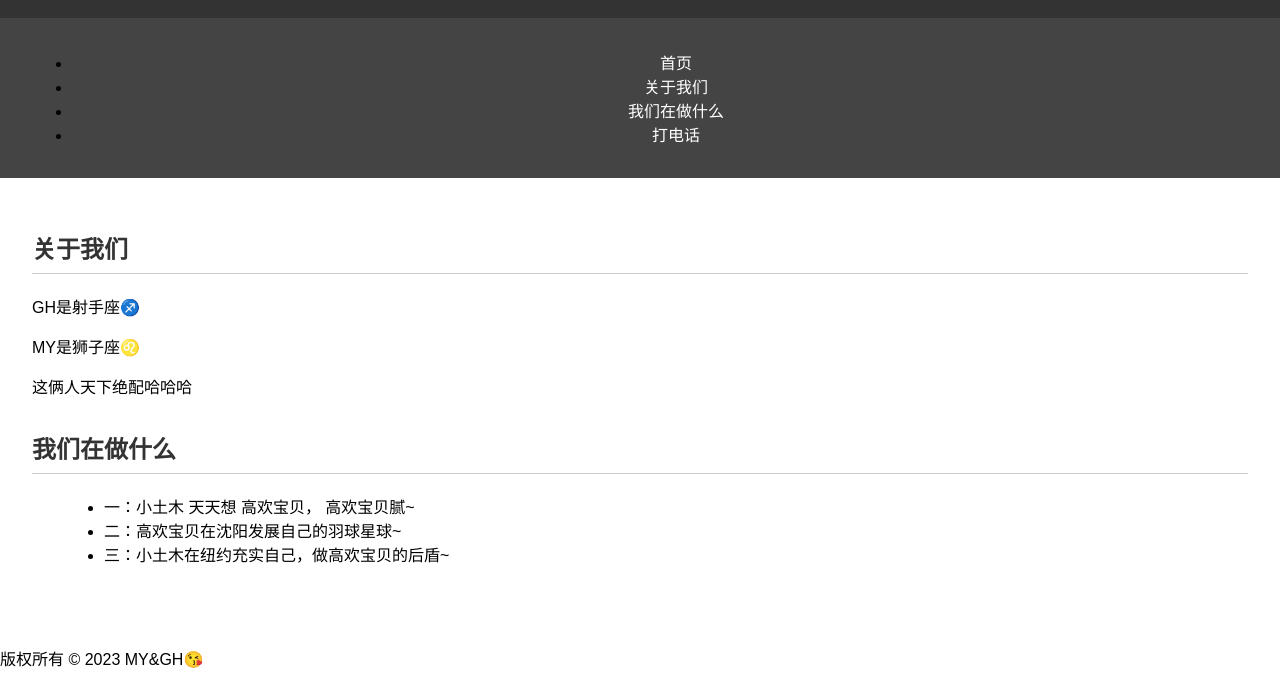
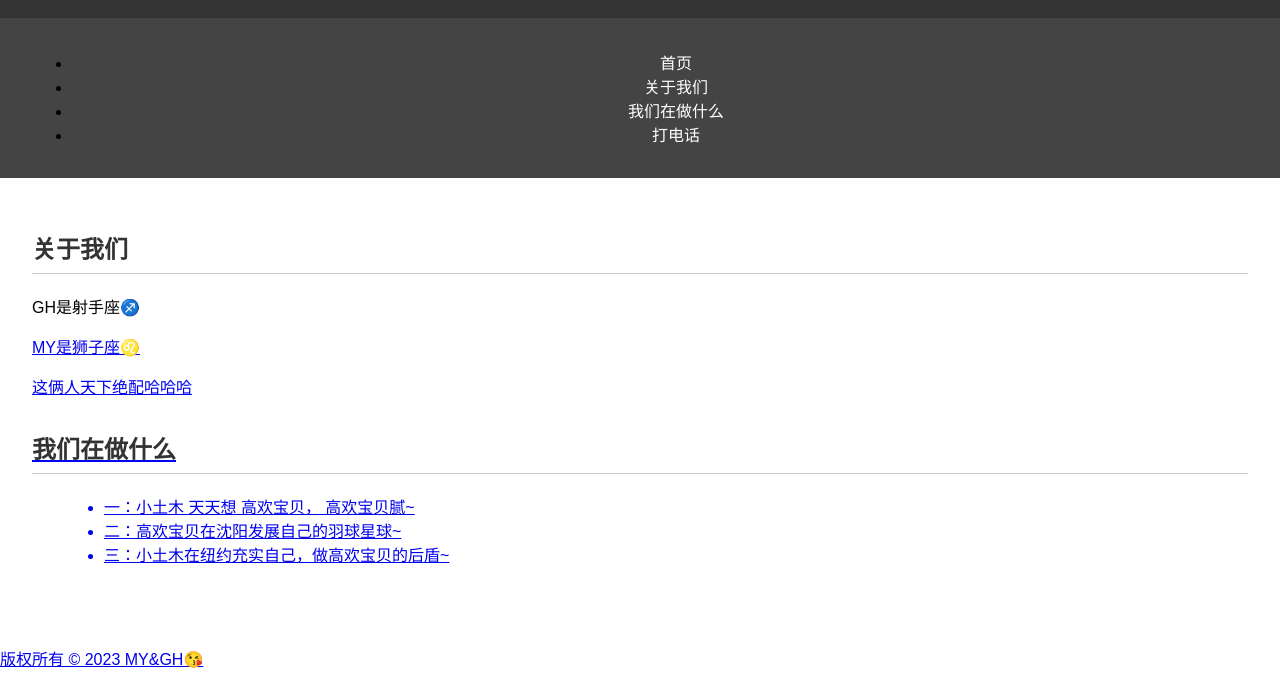
Before and after one commit to ROAR7444/myGH, a plain HTML site: page new.html in a window 1280 px wide. Shown: the part 103-800 px from the top of the page. Drawn offline with Linux system fonts and the light colour scheme.

Commit message:
Update new.html

```diff
--- a/new.html
+++ b/new.html
@@ -61,7 +61,7 @@
     <main>
         <section>
             <h2>关于我们</h2>
-            <p>GH是射手座♐</p>
+            <p>GH是射手座♐</p><a href=" https://v.douyin.com/iJrnCmLf/"> <!-- 点这里 -->
             <p>MY是狮子座♌</p>
             <p>这俩人天下绝配哈哈哈</p>
         </section>
```
